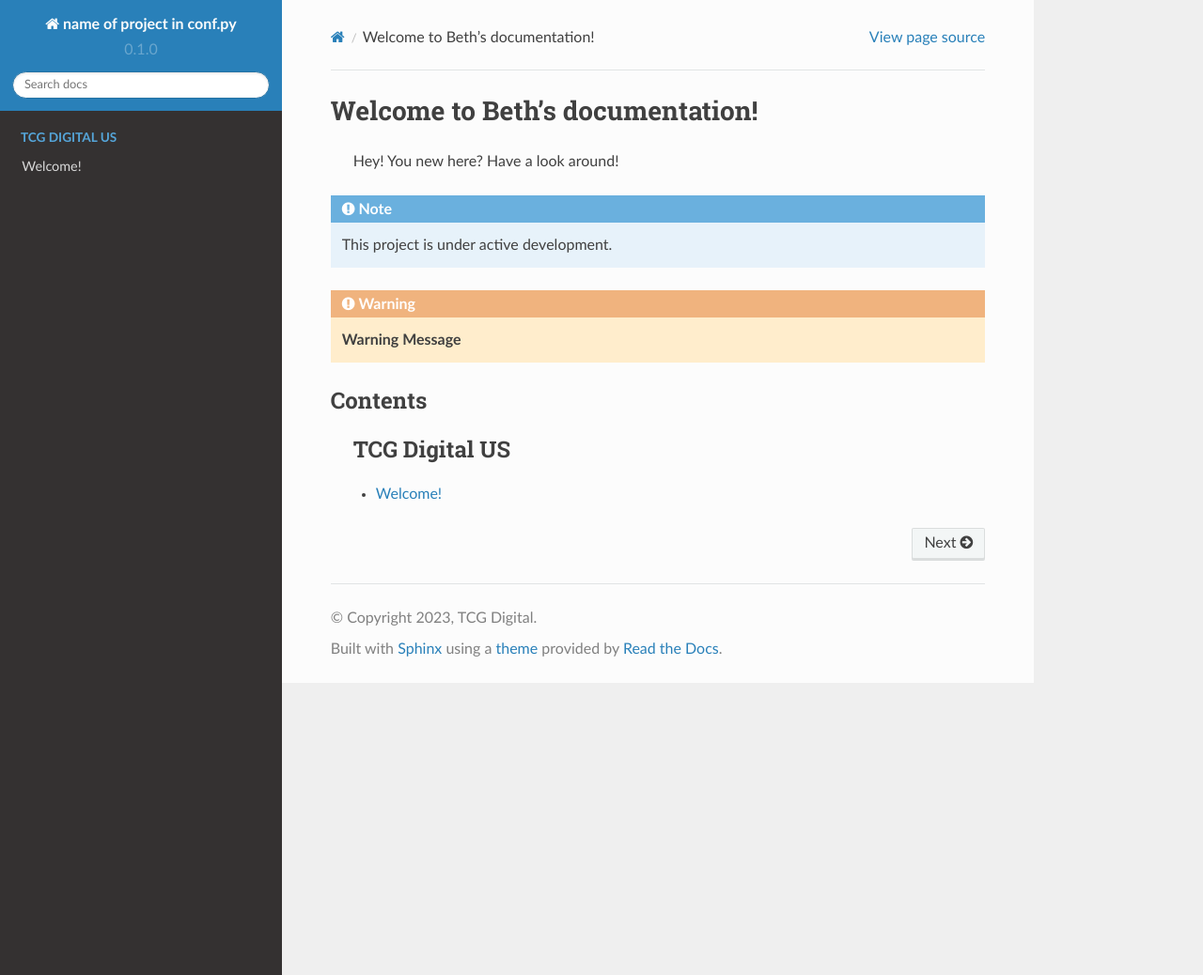
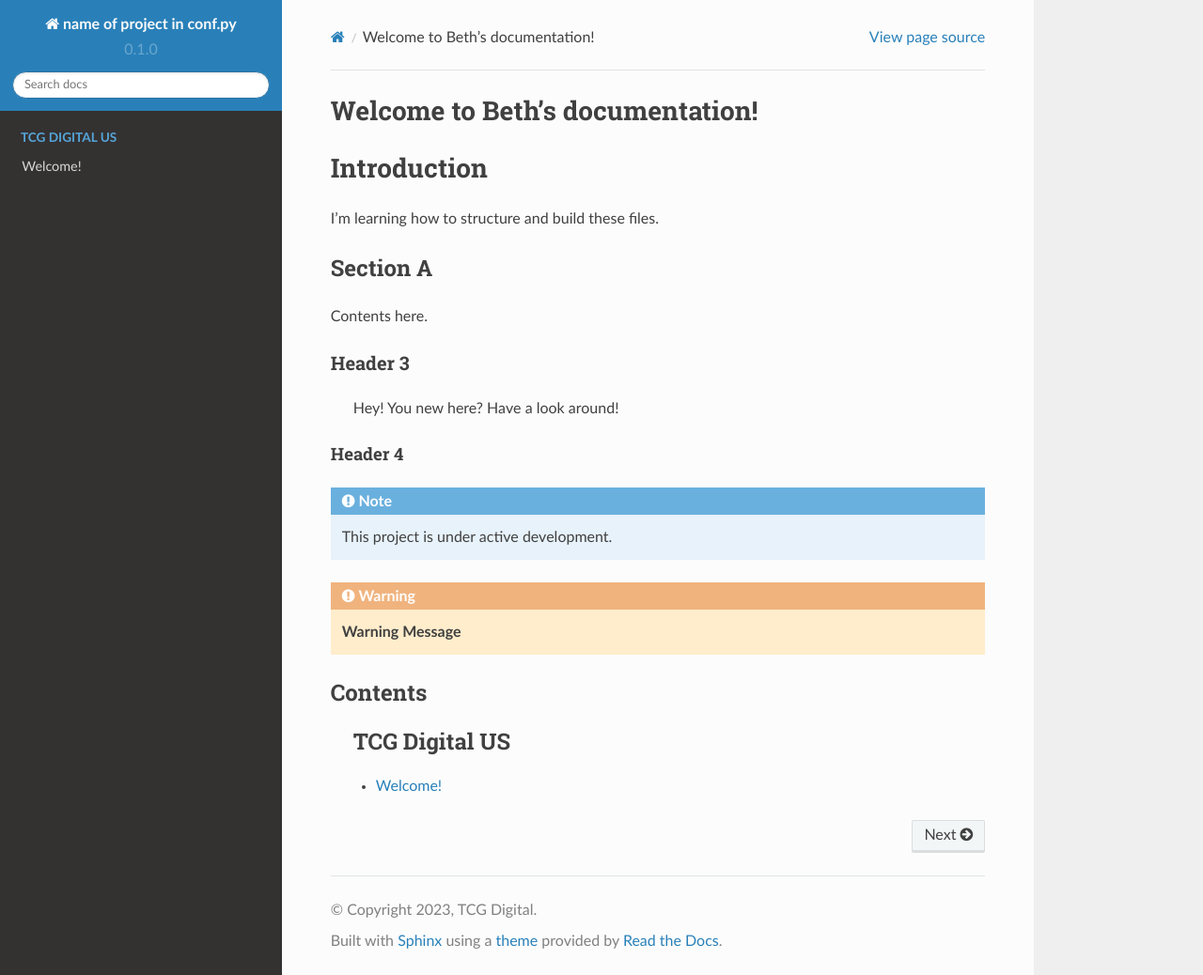
Before and after one commit to beoben/rtd-tutorial, a Sphinx documentation site: the page built from docs/source/index.rst, in a window 1280 px wide and 1038 px high. Shown: the whole window at 94% size. Built offline with Sphinx 7.4.7 and the Read the Docs theme 2.0.0, drawn with Linux system fonts in a browser that asks for light colours; pages that are not in the unit, such as notebooks, are missing from menus.

Commit message:
Update index.rst

```diff
--- a/docs/source/index.rst
+++ b/docs/source/index.rst
@@ -1,24 +1,26 @@
 Welcome to Beth's documentation!
 ===================================
 
+Introduction
+============
+
+I'm learning how to structure and build these files.
+
+Section A
+---------
+
+Contents here.
+
+
+Header 3
+~~~~~~~~
+
    .. include:: tcg/welcome.rst
 
-   Header 1
-   ========
+Header 4
+^^^^^^^^
 
-   Header 2
-   --------
-
-   Header 3
-   ~~~~~~~~
-
-   Header 4
-   ^^^^^^^^
-
-.. note::
-
-   This project is under active development.
-
+.. note:: This project is under active development.
 
 .. warning:: **Warning Message**
 
```
